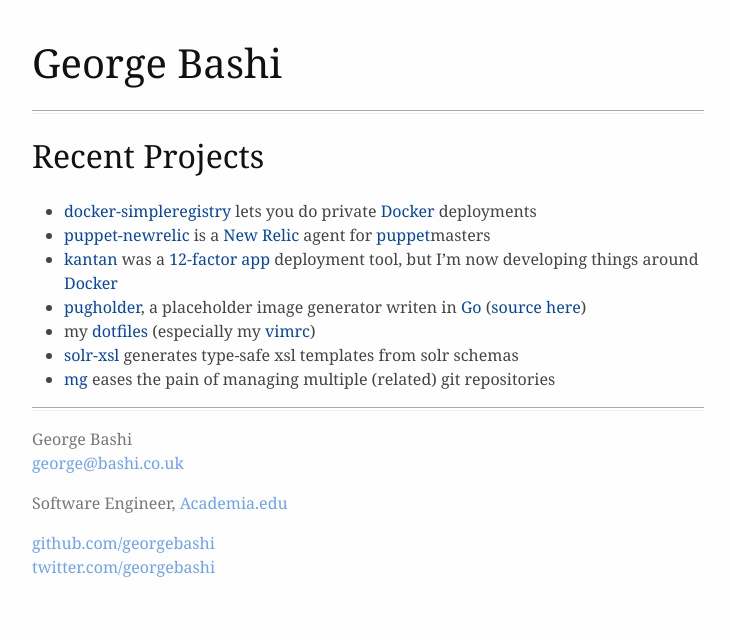
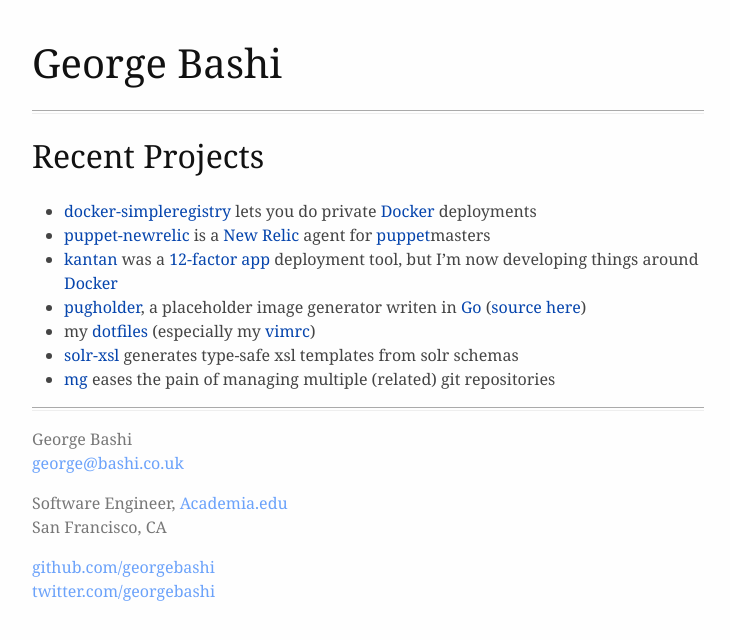
Before and after one commit to georgebashi/georgebashi.github.com, a Jekyll site: the page built from index.md, in a window 1280 px wide. Shown: the top 640 px of the page, without its empty margins (272-1002 px from the left). Built offline with Jekyll 4.4.1, drawn with Linux system fonts in a browser that asks for light colours.

Commit message:
hellooo san francisco!

```diff
--- a/_layouts/post.html
+++ b/_layouts/post.html
@@ -25,8 +25,8 @@
 
     <hr />
 
-    <footer>
-        <p itemscope itemtype="http://schema.org/Person">
+    <footer itemscope itemtype="http://schema.org/Person">
+        <p>
             <span itemprop="name">George Bashi</span><br />
             <a href='mailto:george@bashi.co.uk' itemprop="email">george@bashi.co.uk</a>
         </p>
@@ -34,6 +34,7 @@
         <p>
             <span itemprop="jobTitle">Software Engineer</span>,
             <span itemprop="worksFor" itemscope itemtype="http://schema.org/Organization"><a href='http://www.academia.edu/' itemprop="url"><span itemprop="name">Academia.edu</span></a></span><br />
+	    <span itemprop="address" itemscope itemtype="http://schema.org/PostalAddress"><span itemprop="addressLocality">San Francisco</span>, <span itemprop="addressRegion">CA</span></span>
         </p>
 
         <p>
```
